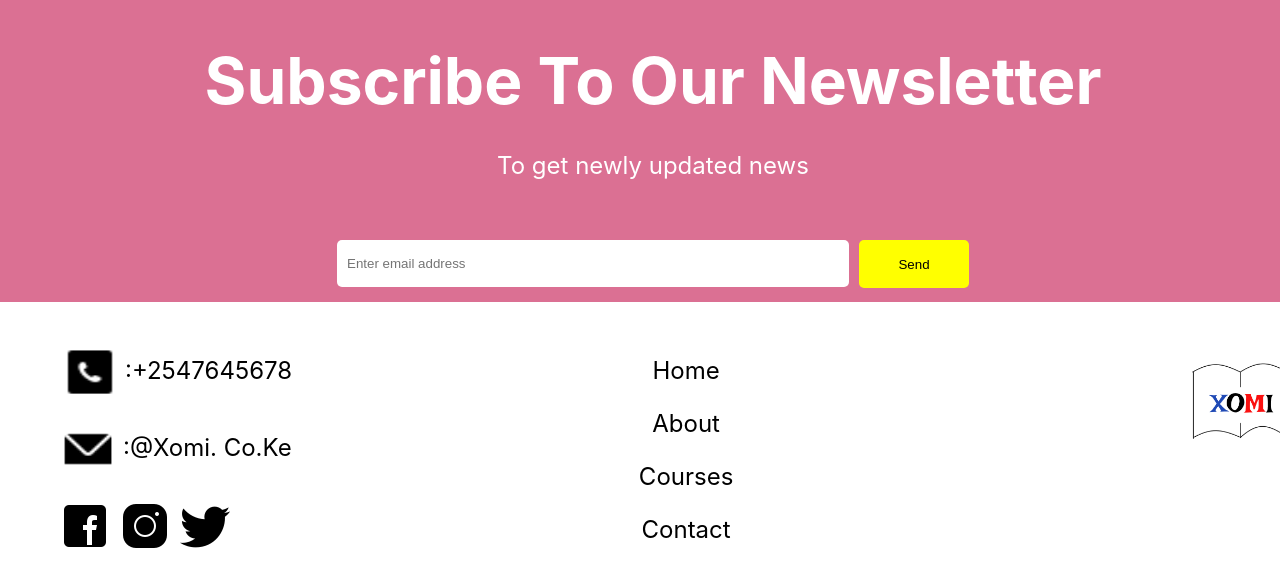
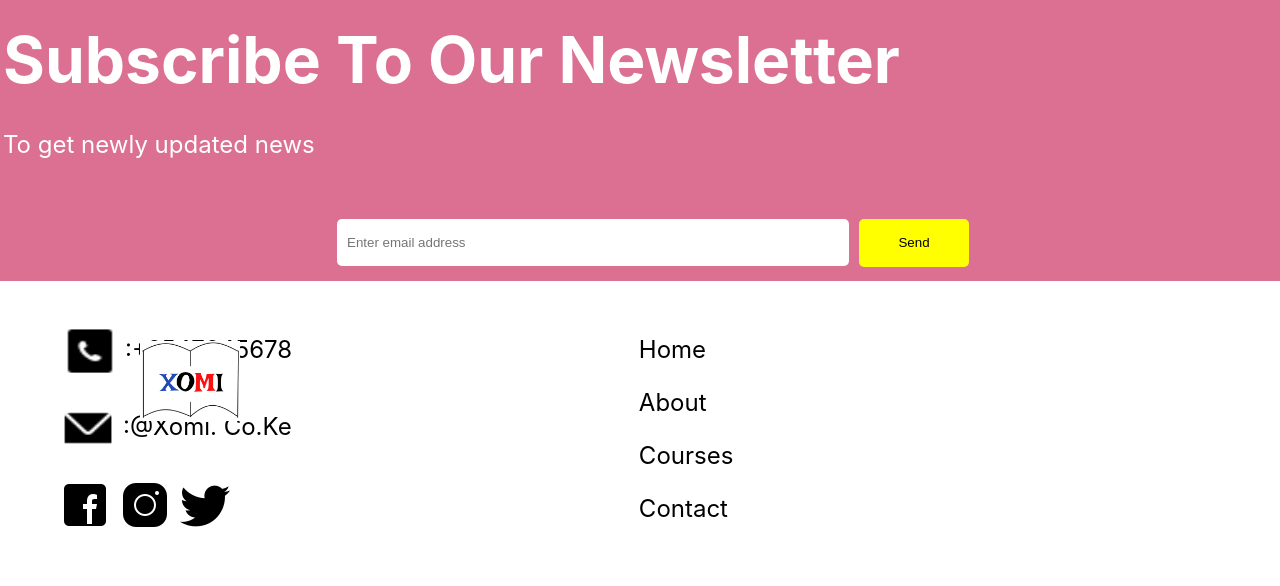
Before and after one commit to akirachix/Code-Crushers-Informational, a React (Create React App) app in the folder xomi-website/: page / in a window 1280 px wide. Shown: the top 586 px of the page. Built offline with nearby package versions, Linux system fonts and the light colour scheme.

Commit message:
added code

```diff
--- a/xomi-website/src/App.js
+++ b/xomi-website/src/App.js
@@ -3,9 +3,7 @@ import './index.css';
 
 const App = () =>{
   return(
-    <div className='texts'>
-
-    <h1> </h1>
+    <div>
     <Banner/>
     </div>
   )
--- a/xomi-website/src/Footer/index.css
+++ b/xomi-website/src/Footer/index.css
@@ -39,7 +39,7 @@
   justify-content: center;
   gap: 10px;
 }
-.div{
+.container{
   display: flex;
   justify-content: center;
 }
@@ -144,7 +144,7 @@ width: 60px;
 .email-signup{
   margin-top: 60px;
 }
-.div{
+.container{
   display: flex;
   justify-content: center;
 }
@@ -254,7 +254,7 @@ margin-bottom: 50px;
   margin-top: 60px;
 
 }
-.div{
+.container{
   display: flex;
   justify-content: center;
 }
@@ -353,7 +353,7 @@ height: 40px;
 .email-signup{
   margin-top: 60px;
 }
-.div{
+.container{
   display: flex;
 }
 .texts{
@@ -454,7 +454,7 @@ margin-left: -80px;
   justify-content: center;
   gap: 10px;
 }
-.div{
+.container{
   display: flex;
 
 }
--- a/xomi-website/src/Footer/index.js
+++ b/xomi-website/src/Footer/index.js
@@ -8,7 +8,7 @@ import telephone from '../images/telephone.png'
 import logo from '../images/logo.png'
 const Banner=()=> {
   return (
-    <div className='div'>
+    <div className='container'>
     <div className="banner">
       <div className="banner-text">
         <div className='headers'>
```
